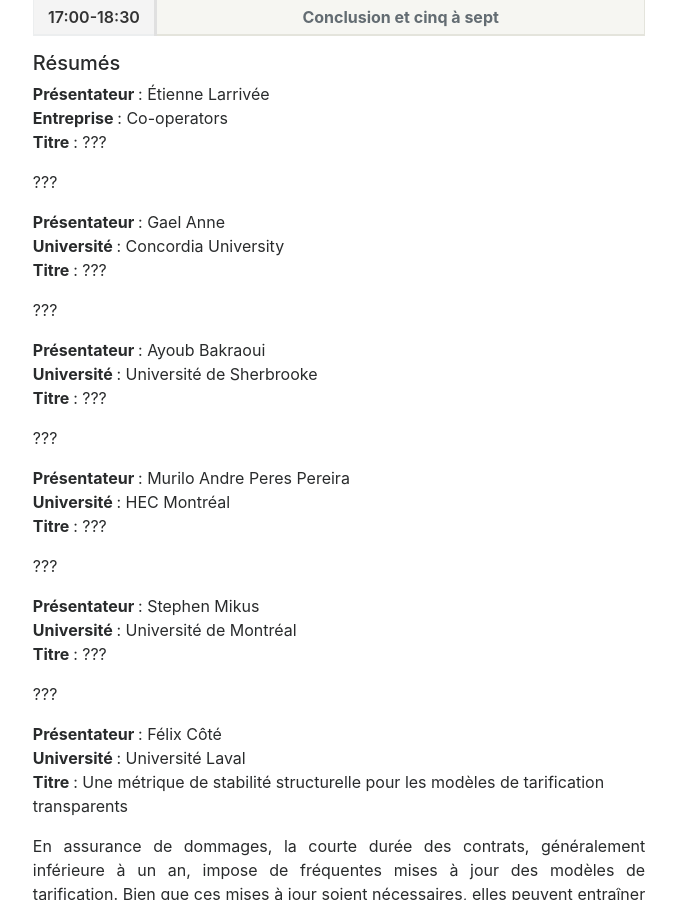
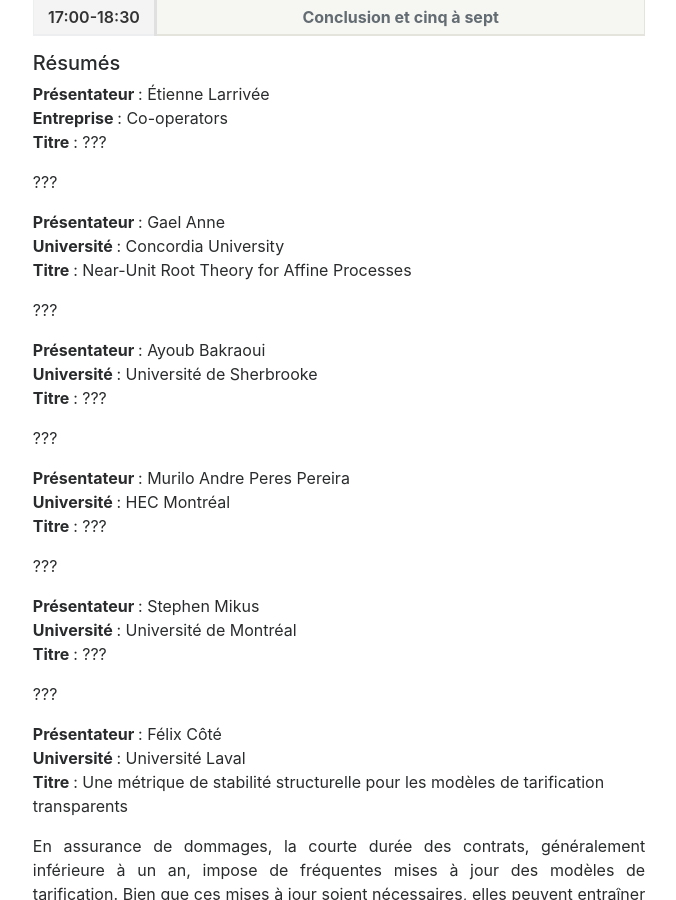
Before and after one commit to XavLef/Quantact_2026, a Jekyll site: the page built from program.html, in a window 1280 px wide and 900 px high, scrolled down 1216 px. Shown: the whole window, without its empty margins (301-977 px from the left). Built offline with Jekyll 4.4.1, drawn with Linux system fonts in a browser that asks for light colours; nearby versions of some CDN libraries.

Commit message:
Update title in abstracts.html

```diff
--- a/_includes/abstracts.html
+++ b/_includes/abstracts.html
@@ -14,7 +14,7 @@
 <p>
   <strong class="i18n" data-fr="Présentateur " data-en="Speaker">Présentateur </strong>: Gael Anne<br>
   <strong class="i18n" data-fr="Université " data-en="University">Université </strong>: Concordia University<br>
-  <strong class="i18n" data-fr="Titre " data-en="Title">Titre </strong>: ???
+  <strong class="i18n" data-fr="Titre " data-en="Title">Titre </strong>: Near-Unit Root Theory for Affine Processes
 </p>
 <p class="text-justify" style="text-align: justify;">
   ???
```
